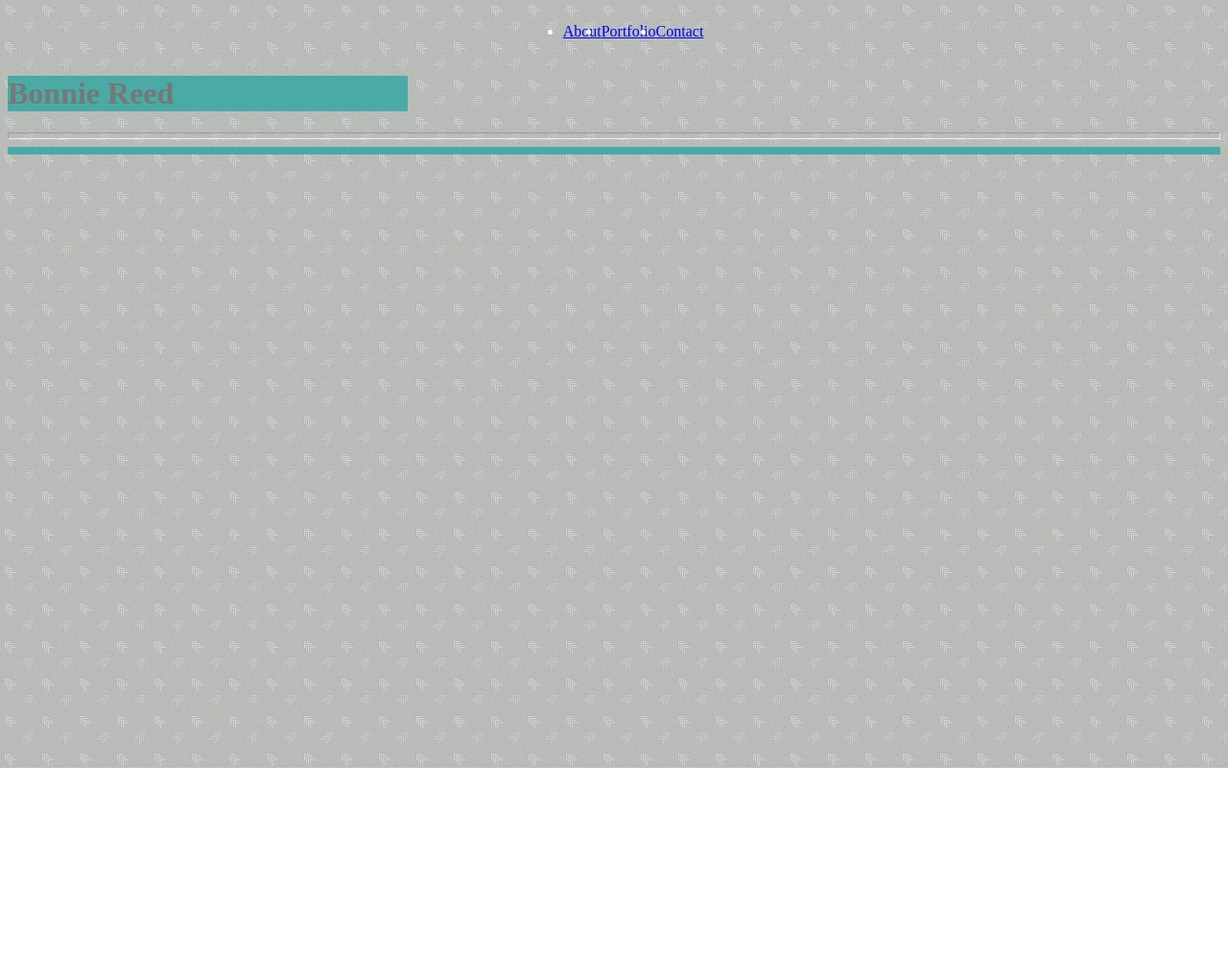
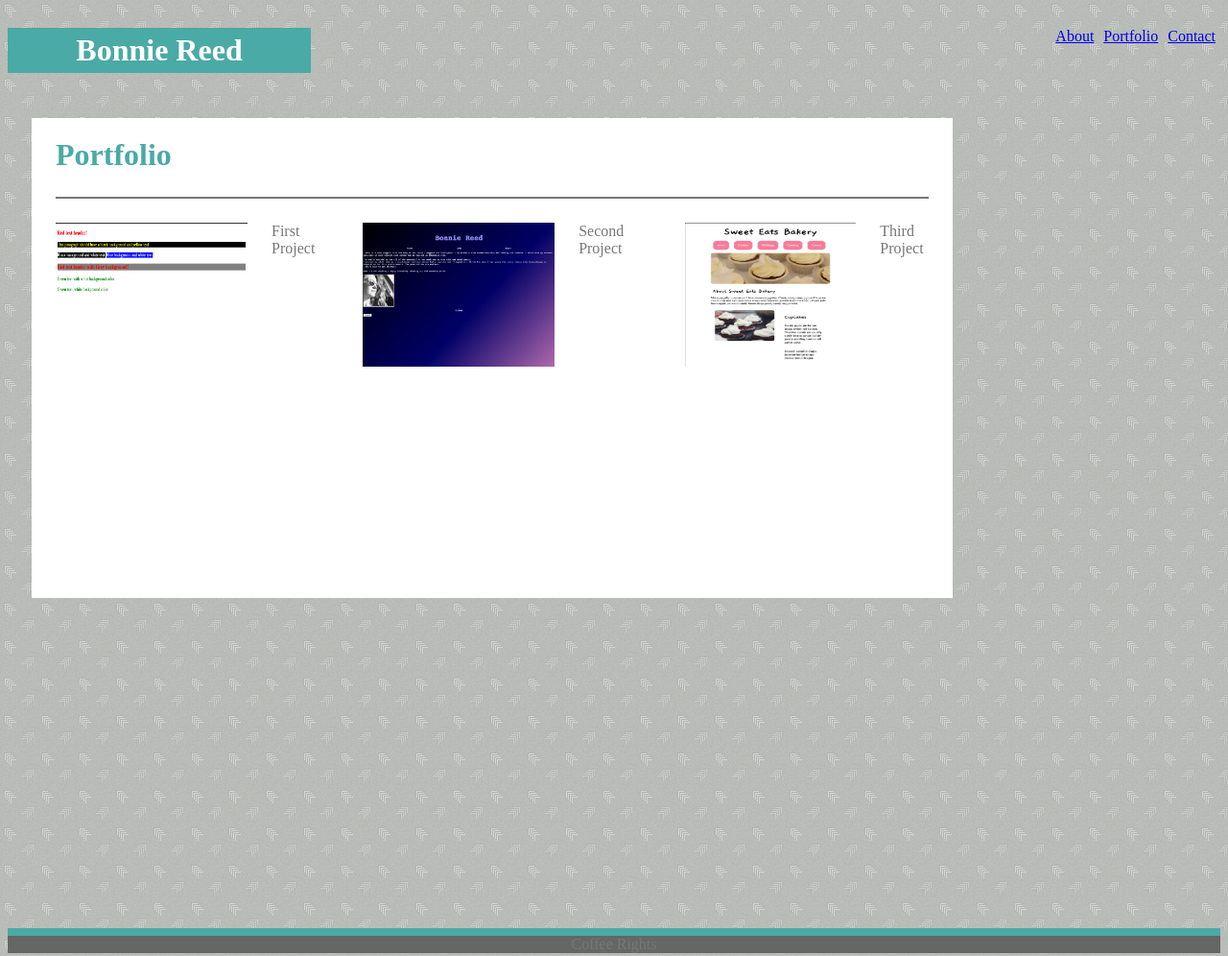
Before and after one commit to bonniereed/01-HTML-Git-CSS, a plain HTML site: page portfolio.html in a window 1280 px wide. Shown: the top 996 px of the page at 96% size. Before the commit the page ends 800 px from the top, so only its background shows below. Drawn offline with Linux system fonts and the light colour scheme.

Commit message:
updated style sheet, portfolio, and contact page

```diff
--- a/assets/css/style.css
+++ b/assets/css/style.css
@@ -1,4 +1,3 @@
-
 
 head {
     font-family: 'Georgia', Times, 'Times New Roman', serif;
@@ -7,15 +6,93 @@ head {
 
 
 }
-.who{
-    max-width: 33%;
-    background-color: #4aaaa5;
+
+.top{ display: flex;
+    width: 100%;
 
 
 }
 
+.aboutMe{
+    padding-top: 20px;
+    margin: 25px;
+    font-size: 78px;
+    font-weight: bold;
+}
+
+.contact{
+    padding-top: 20px;
+    margin: 25px;
+    font-size: 32px;
+    font-weight: bold;
+    color: #4aaaa5
+
+}
+.portfolio{
+    padding-top: 20px;
+    margin: 25px;
+    font-size: 32px;
+    font-weight: bold;
+    color: #4aaaa5
+}
+.firstProject{
+
+}
+input, textarea{
+    width: 100%;
+}
+.form{
+    margin-bottom: 25px;
+    margin-left: 25px;
+    margin-right: 50px;
+}
+.name{
+    padding: 12px 20px;
+    margin: 8px 0;
+    box-sizing: border-box;
+}
+.submit{
+    background: #4aaaa5;
+    padding-top: 5px;
+    padding-bottom:5px;
+    padding-left: 10px;
+    padding-right: 10px;
+    color: #ffffff;
+    width: 15%;
+}
+
+
+.page{
+    background: #ffffff;
+    max-width: 960px;
+    height: 500px;
+    margin-left: 25px;
+    margin-right: 25px;
+    margin-bottom: 43vh;
+
+}
+.who{
+    max-width: 25%;
+    background-color: #4aaaa5;
+    flex: 1;
+    color: #ffffff;
+    text-align: center;
+    padding-top: 5px;
+    padding-bottom: 5px;
+
+}
+
+.content{
+
+}
+
 hr{
-    height: 5px;
+    height: 2px;
+    background: #777777;
+    border: none;
+    margin-bottom: 25px;
+    margin-left: 25px;
+    margin-right: 25px;
 }
 
 body {
@@ -28,24 +105,44 @@ body {
 
 }
 
+li{
+    margin:5px;
+    list-style-type: none;
+    text-decoration: none;
+}
+
 .nav {
     display: flex;
-    justify-content: center;
-    justify-content: space-evenly;
+    justify-content: flex-end;
     text-decoration: none;
     color: #777777;
-    align-content: left;
+    flex-wrap: wrap;
+    flex: 1;
 
 
+
+
+
+
+}
+.image{
+    height: 200px;
+    width: 200px;
+    margin-left: 25px;
+    margin-right: 25px;
+}
+a:visited{
+    color: #666666;
 
 }
 .aboutMe {
     color: #4aaaa5;
     font-size: larger;
 }
-.wrap{
-    display: flex;
-    flex-wrap: wrap;
+
+img{
+    float: left;
+
 }
 
 ul {
@@ -59,11 +156,40 @@ ul {
 
 }
 
+.porImages{
+    display: flex;
+    justify-content: center;
+
+}
+.pr1Image{
+    height: 150px;
+    width: 200px;
+    margin-left: 25px;
+    margin-right: 25px;
+}
+.pr2Image{
+    height: 150px;
+    width: 200px;
+    margin-left: 25px;
+    margin-right: 25px;
+}
+.pr3Image{
+    height: 150px;
+    width: 200px;
+    margin-left: 25px;
+    margin-right: 25px;
+}
 footer{
+    display: flex;
+    flex-shrink: 0;
     background-color: #666666;
     border-top: 8px solid #4aaaa5;
     min-height: 100%;
     display: grid;
     grid-template-rows: auto 1fr auto;
     position: sticky;
+    text-align: center;
+    width: 100%
+    margin:0;
+    padding:0;
 }
--- a/portfolio.html
+++ b/portfolio.html
@@ -13,6 +13,8 @@
     </head>
 
     <body>
+        <div class="top">
+            <h1 class="who">Bonnie Reed</h1>
             <nav class="nav">
                 <ul class="unorderedList">
                     <li class="li1">
@@ -26,11 +28,23 @@
                     </li>
                 </ul>
             </nav>
-        <h1 class="who">Bonnie Reed</h1>
+        </div>
+
+        <div class="page">
+            <div class="portfolio">Portfolio</div>
             <hr>
-        <!--[if lt IE 7]>
-            <p class="browsehappy">You are using an <strong>outdated</strong> browser. Please <a href="#">upgrade your browser</a> to improve your experience.</p>
-        <![endif]-->
+            <div class="porImages">
+            <img class="pr1Image" src="./assets/images/pr1.png" alt="First project">
+            <div class="firstProject">First Project
+            </div>
+            <img class="pr2Image" src="./assets/images/pr2.png" alt="Second project">
+            <div class="secondProject">Second Project
+            </div>
+            <img class="pr3Image" src="./assets/images/pr3.png" alt="Third project">
+            <div class="thirdProject">Third Project
+            </div>
+        </div>
+        </div>
 
 
         <!--[if lt IE 7]>
@@ -38,6 +52,7 @@
         <![endif]-->
 
         <script src="" async defer></script>
+        </div>
     </body>
-    <footer></footer>
+    <footer><div class="coffee">Coffee Rights</div></footer>
 </html>
```
Also changed, not shown: contact.html (+19 -5 lines), index.html (+28 -8 lines), assets/images/pr1.png (added), assets/images/pr2.png (added), assets/images/pr3.png (added), 2 other files. Lines whose indentation alone changed are shown as unchanged.
